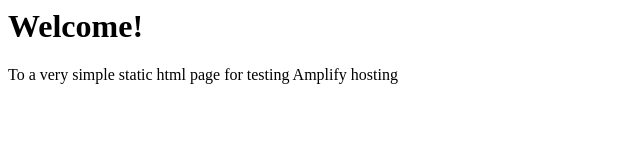
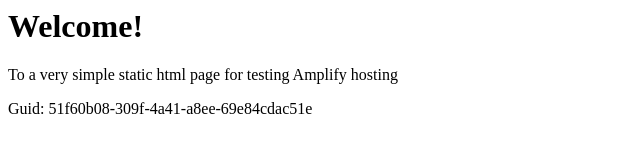
Before and after one commit to aws-aemilia-hkg/Github-PR-Commit-Integration-Test-DoNotTouch-Gith-P5X5MO5I-v1-preprod-ap-east-1, a website: page src/index.html in a window 1280 px wide. Shown: the whole page, without its empty margins (0-640 px from the left). Drawn offline with Linux system fonts and the light colour scheme.

Commit message:
commit from integ tests

```diff
--- a/src/index.html
+++ b/src/index.html
@@ -1,3 +1,5 @@
+
+
 <html lang="en">
 
 <head>
@@ -10,6 +12,6 @@
 <body>
     <h1>Welcome!</h1>
     <p>To a very simple static html page for testing Amplify hosting</p>
-</body>
+    <p>Guid: 51f60b08-309f-4a41-a8ee-69e84cdac51e</p></body>
 
 </html>
```
